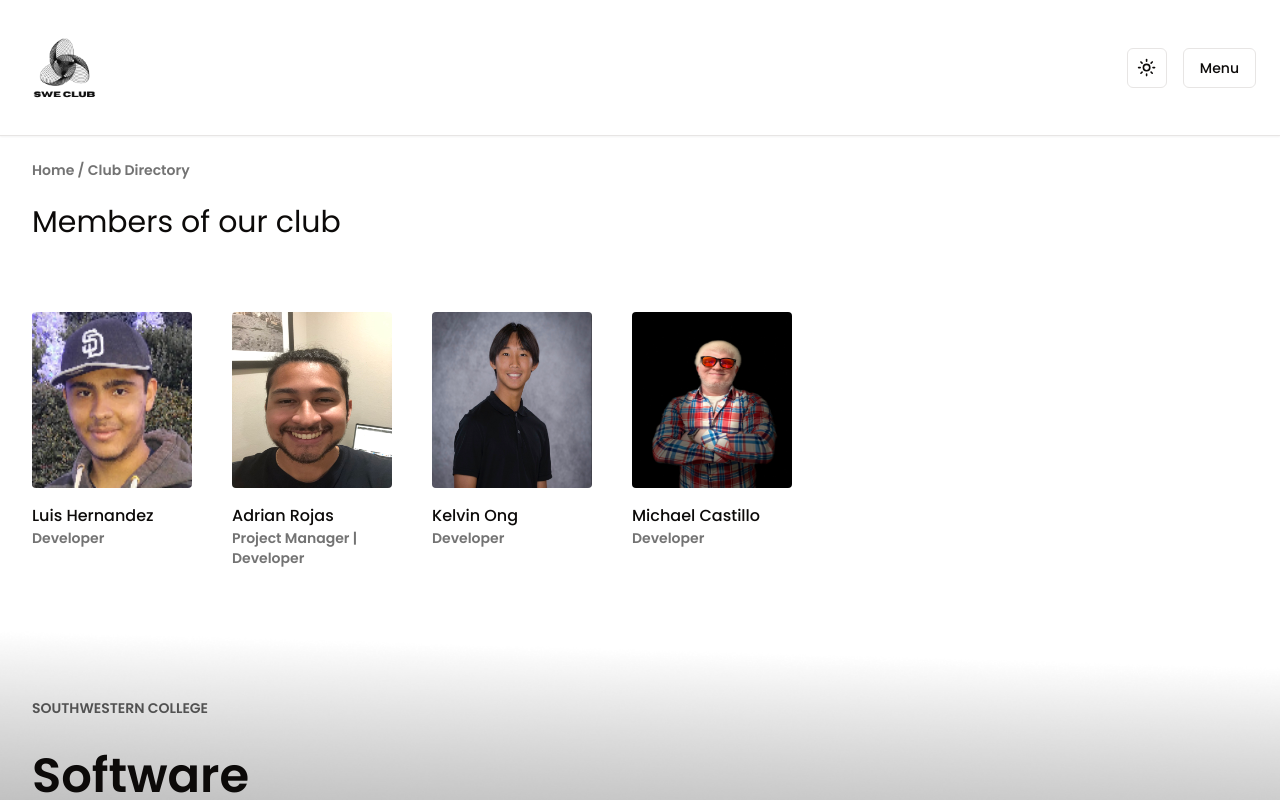
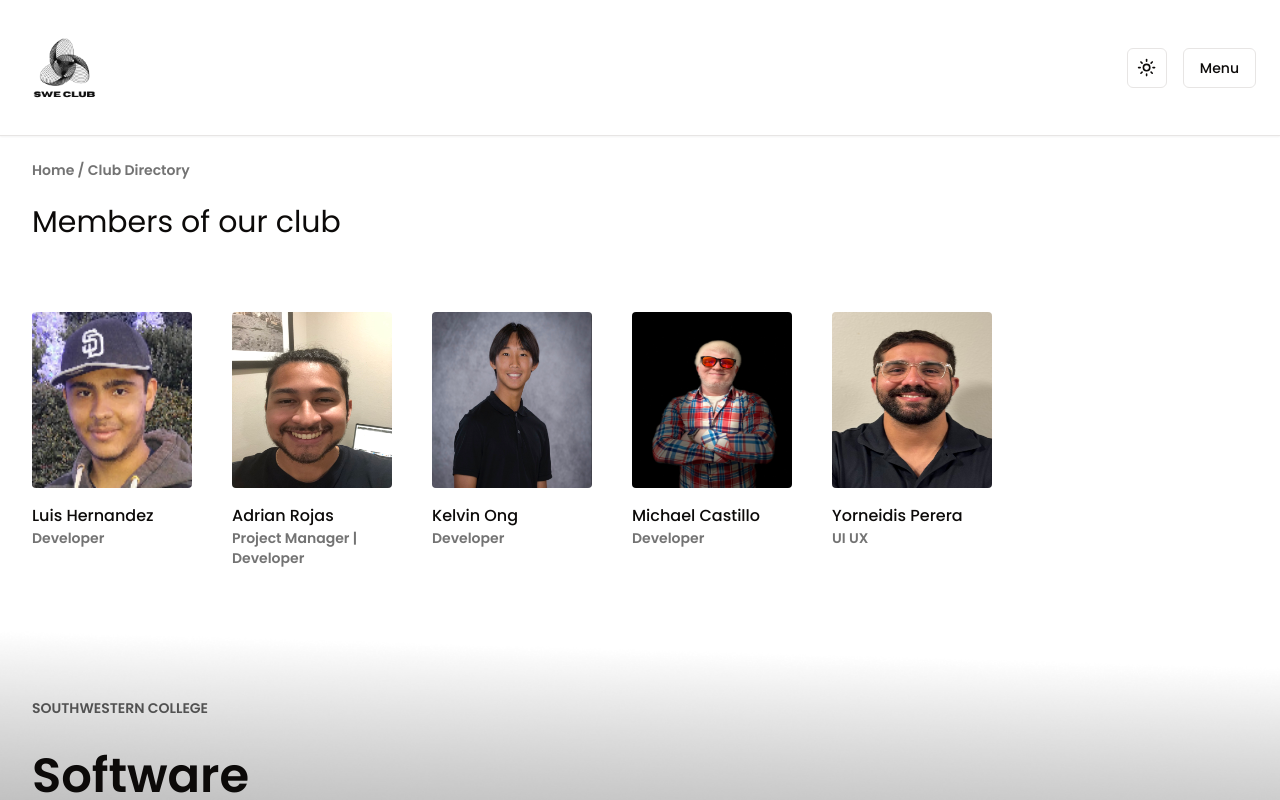
Before and after one commit to SWC-Software-Engineering-Club/SWE-Club-Website, a Next.js app: page /club-directory in a window 1280 px wide. Shown: the top 800 px of the page. Built offline with nearby package versions, Linux system fonts and the light colour scheme.

Commit message:
added member photo

```diff
--- a/app/(main)/club-directory/page.tsx
+++ b/app/(main)/club-directory/page.tsx
@@ -21,7 +21,12 @@ const ClubMemberContent = [
     image: "/mike.jpg",
     name: "Michael Castillo",
     role: "Developer"
-  }
+  },
+  {
+    image: "/yorneidis.jpg",
+    name: "Yorneidis Perera",
+    role: "UI UX"
+  },
 ]
 
 export default function ClubDirectory()
```
Also changed, not shown: public/yorneidis.jpg (added).
